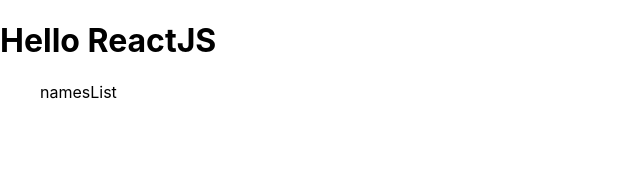
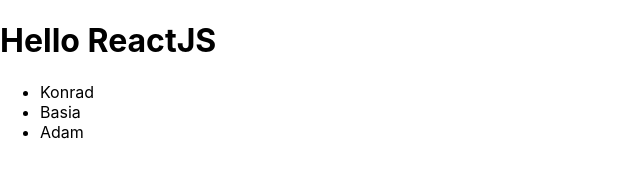
Before and after one commit to KonradGmur/Basic-Project, a React (Create React App) app: page / in a window 1280 px wide. Shown: the top 192 px of the page, without its empty margins (0-640 px from the left). Built offline with nearby package versions, Linux system fonts and the light colour scheme.

Commit message:
react test 3

```diff
--- a/src/App.js
+++ b/src/App.js
@@ -1,16 +1,23 @@
 import React, { Component } from "react";
 import "./App.css";
+
+class Names extends Component {
+  render() {
+    const names = ["Konrad", "Basia", "Adam"];
+    const namesList = names.map((name) => <li>{name}</li>);
+    const showNames = true;
+    return <div>{showNames ? <ul>{namesList}</ul> : "Brak imion"}</div>;
+  }
+}
 
 class Headline extends Component {
   render() {
     const title = "ReactJS";
-    const names = ["Konrad", "Basia", "Adam"];
-    const namesList = names.map((name) => <li>{name}</li>);
-    const showNames = true;
+
     return (
       <div>
         <h1>Hello {title}</h1>
-        {showNames ? <ul>namesList</ul> : null}
+        <Names />
       </div>
     );
   }
```
